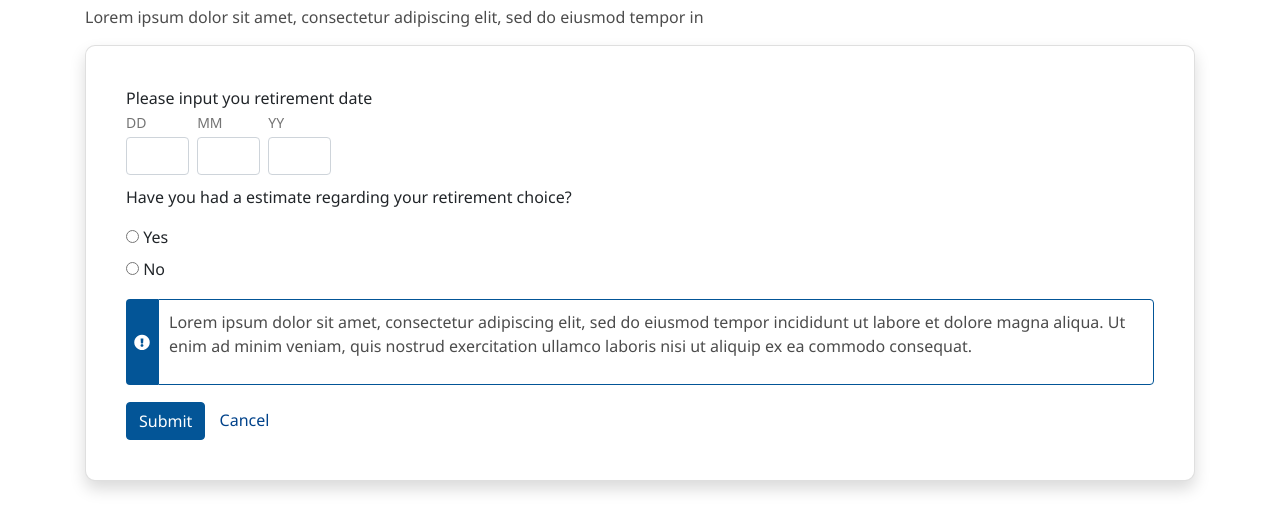
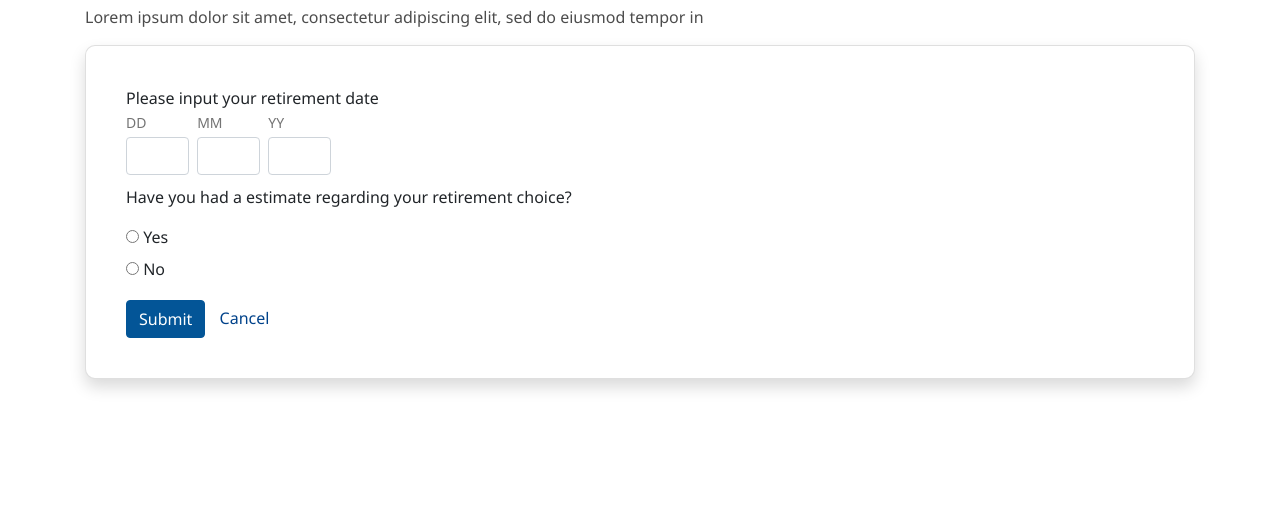
Before and after one commit to gavin443/Memberportal, a website with bundled scripts: page retirement/index.html in a window 1280 px wide. Shown: the part 69-600 px from the top of the page. Built offline with nearby package versions, Linux system fonts and the light colour scheme.

Commit message:
Add files via upload

```diff
--- a/retirement/index.html
+++ b/retirement/index.html
@@ -22,13 +22,14 @@ font-awesome/6.1.1/css/all.min.css" />
     </h1>
     <p>Lorem ipsum dolor sit amet, consectetur adipiscing elit, sed do eiusmod tempor in</p>
     <div class="card card-container shadow">
+      <form id="benefit-form-mck" action="/action_page.html" method="post" novalidate>
+        <p class="dob-label">Please input your retirement date</p>
 
-      <p class="dob-label">Please input you retirement date</p>
 
         <div class="control-gap">
           <fieldset class="dob-inputs mr-1">
             <label class="label helper-text" for="DateOfBirthDay">DD</label>
-          <input name="DateOfBirthDay" type="number" min="1" max="31" class="form-control dob-single-part"
+            <input name="DateOfBirthDay" title="" type="number" min="1" max="31" class="form-control dob-single-part"
               id="date-of-birth-day" pattern="[0-9]*" inputmode="numeric">
           </fieldset>
           <fieldset class="dob-inputs mr-1">
@@ -57,7 +58,7 @@ font-awesome/6.1.1/css/all.min.css" />
           </fieldset>
         </div>
 
-      <div class="notification-alert">
+        <div id="estimate-notification-mck" class="notification-alert d-none">
           <div class="notification-alert-wrapper">
             <div class="d-flex"><img src="/Bootstrap4/sprites/white-warning.svg"></i></div>
             <div class="notification-alert-content">
@@ -71,16 +72,17 @@ font-awesome/6.1.1/css/all.min.css" />
         </div>
         <div class="d-flex flex-controls">
           <div>
-          <button type="button" class="btn btn-primary">
+            <button id="benefit-submit-mck" type="submit" class="btn btn-primary">
               Submit
             </button>
             <a href="#">Cancel</a>
           </div>
 
         </div>
+      </form>
     </div>
   </div>
-
+</body>
 <script type="text/javascript">
   (function () {
     new RetirementWidget("mck");
--- a/retirement/script.ts
+++ b/retirement/script.ts
@@ -2,6 +2,9 @@ class RetirementWidget {
   private dobFull: HTMLInputElement;
   private dobValidation: HTMLElement;
   private dobInputs: NodeListOf<Element>;
+  private benefitOptions: NodeListOf<HTMLInputElement>;
+  private estimateNotification: HTMLElement;
+  private benefitForm: HTMLFormElement;
 
   constructor(private widgetId: string) {
     this.init();
@@ -11,6 +14,14 @@ class RetirementWidget {
       `date-of-birth-validation-${this.widgetId}`
     ) as HTMLElement;
 
+    this.estimateNotification = document.getElementById(
+      `estimate-notification-${this.widgetId}`
+    ) as HTMLElement;
+
+    this.benefitOptions = document.querySelectorAll(
+      'input[name="request-estimate"]'
+    ) as NodeListOf<HTMLInputElement>;
+
     this.dobFull = document.getElementById(
       `date-of-birth-hidden-${this.widgetId}`
     ) as HTMLInputElement;
@@ -18,6 +29,11 @@ class RetirementWidget {
     this.dobInputs = document.querySelectorAll(
       ".dob-single-part"
     ) as NodeListOf<Element>;
+
+    this.benefitForm = document.getElementById(
+      `benefit-form-${this.widgetId}`
+    ) as HTMLFormElement;
+
     this.setupListeners();
   }
 
@@ -32,6 +48,30 @@ class RetirementWidget {
   }
 
   private setupListeners(): void {
+    this.benefitForm.addEventListener("submit", (e) => {
+      e.preventDefault();
+      if (this.dobFull.value && this.validateDOB(this.dobFull.value)) {
+        this.benefitForm.submit();
+        return true;
+      } else {
+        this.dobValidation.classList.toggle("d-none", false);
+        document.querySelectorAll(".dob-single-part").forEach((dob) => {
+          dob.classList.toggle("is-invalid", true);
+        });
+        return false;
+      }
+    });
+
+    this.benefitOptions.forEach((node) => {
+      node.addEventListener("click", () => {
+        const isTrue: boolean =
+          document.querySelector<HTMLInputElement>(
+            `input[name="request-estimate"]:checked`
+          ).value == "Yes";
+        this.estimateNotification.classList.toggle("d-none", isTrue);
+      });
+    });
+
     this.dobInputs.forEach((node) => {
       node.addEventListener("blur", () => {
         const day = (
@@ -47,20 +87,9 @@ class RetirementWidget {
         const year = (
           document.querySelector("[name='DateOfBirthYear']") as HTMLInputElement
         ).value;
-        //validate date
-        if (day && month && year) {
+
+        if (day && month && year)
           this.dobFull.value = day + "/" + month + "/" + year;
-          this.dobValidation.classList.toggle(
-            "d-none",
-            this.validateDOB(this.dobFull.value)
-          );
-          document.querySelectorAll(".dob-single-part").forEach((dob) => {
-            dob.classList.toggle(
-              "is-invalid",
-              !this.validateDOB(this.dobFull.value)
-            );
-          });
-        }
       });
     });
   }
```
Lines whose indentation alone changed are shown as unchanged.
